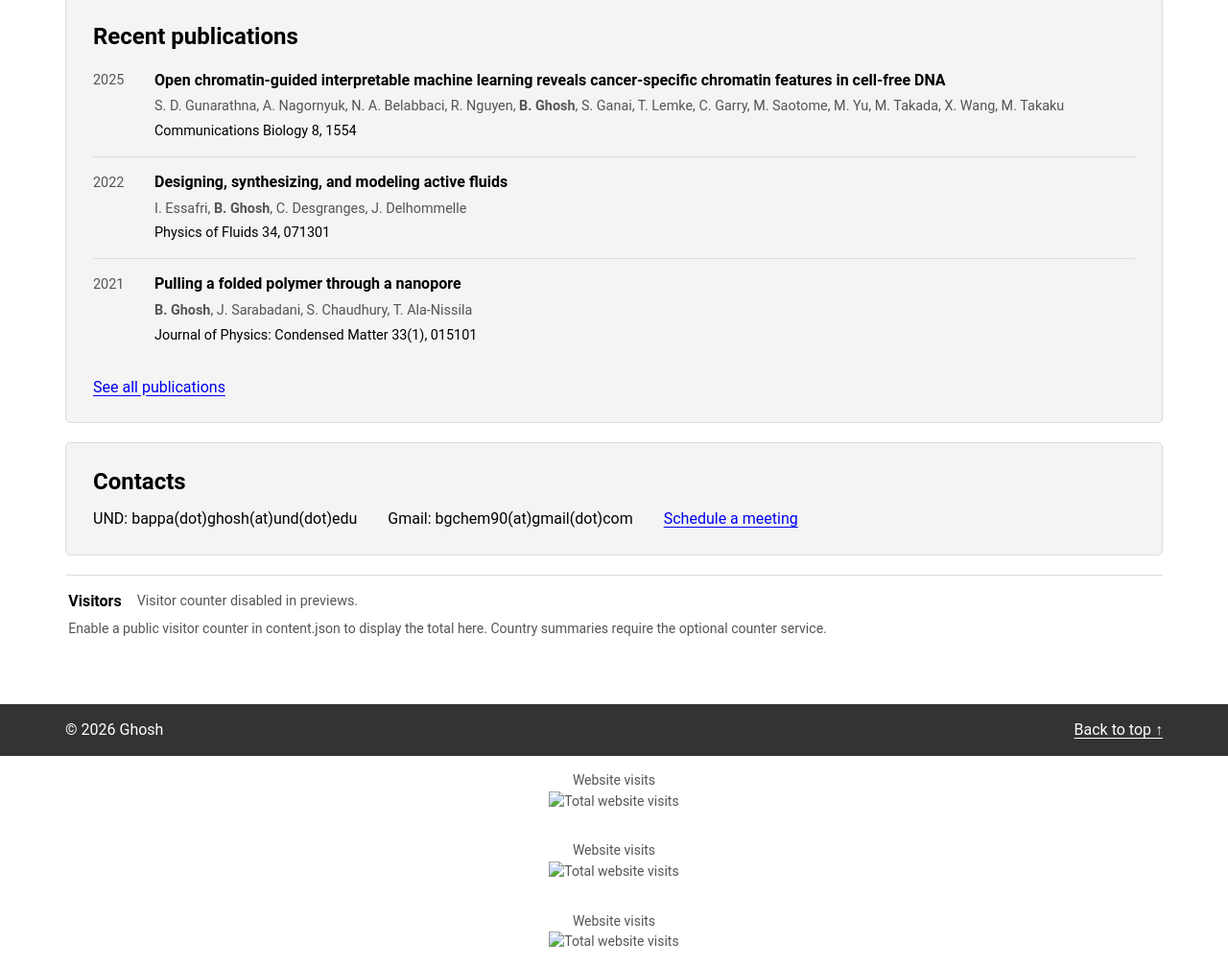
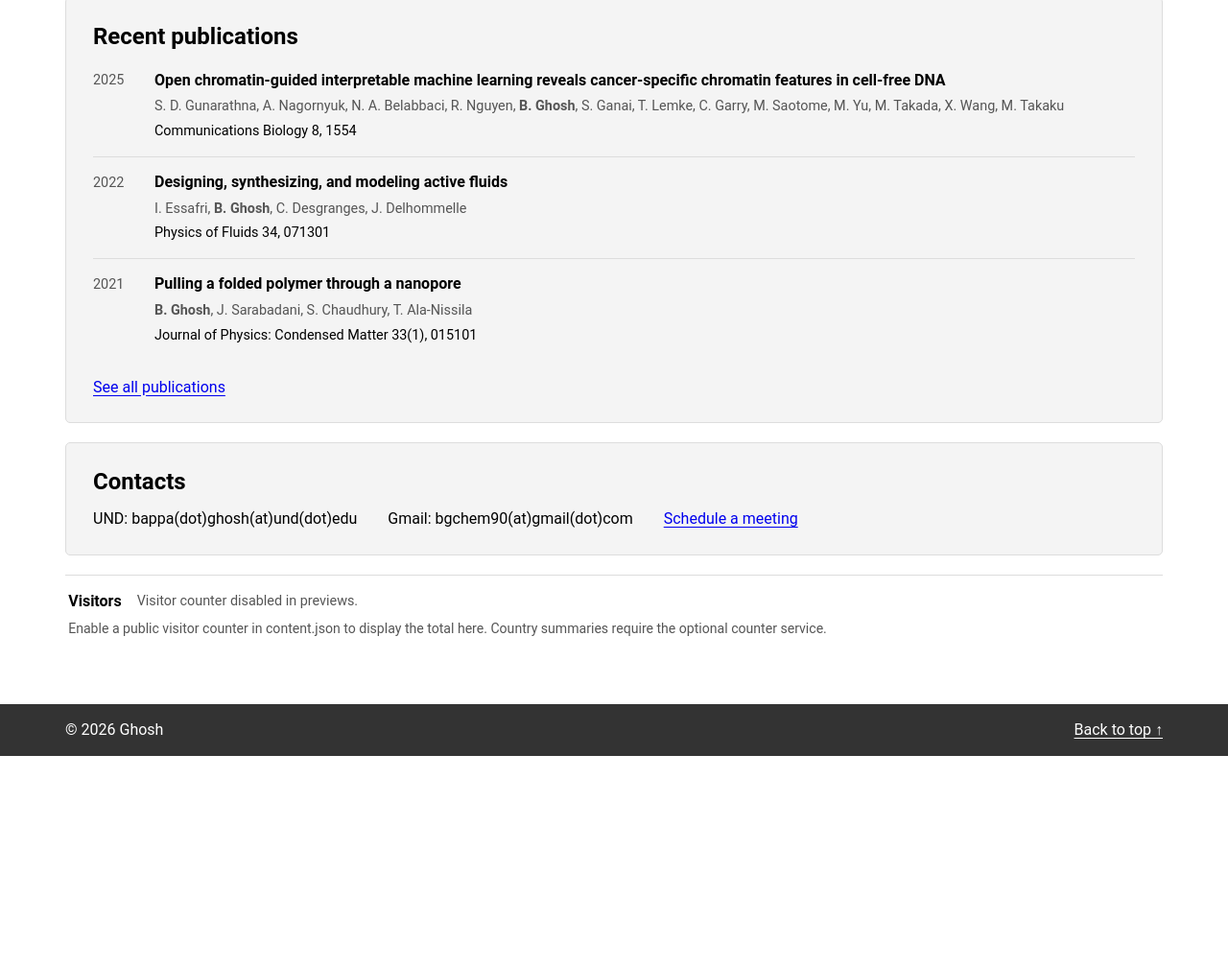
Before and after one commit to omegabappa/omegabappa.github.io, a plain HTML site: page index.html in a window 1280 px wide. Shown: the part 2399-3407 px from the top of the page at 96% size. After the commit the page ends 3187 px from the top, so only its background shows below. Drawn offline with Linux system fonts and the light colour scheme.

Commit message:
Remove duplicate website visit sections
Removed multiple duplicate website visit sections from the footer.

```diff
--- a/index.html
+++ b/index.html
@@ -66,36 +66,4 @@
 <a href="#about">Back to top ↑</a>
 </div></footer>
 
-
-<div style="text-align:center; padding:15px; font-size:14px; color:#555;">
-  Website visits
-  <div>
-    <img
-      src="https://omegabappa.goatcounter.com/counter/TOTAL.svg?no_branding=1"
-      alt="Total website visits"
-      style="max-width:100%; height:auto;">
-  </div>
-</div>
-
-
-<div style="text-align:center; padding:15px; font-size:14px; color:#555;">
-  Website visits
-  <div>
-    <img
-      src="https://omegabappa.goatcounter.com/counter/TOTAL.svg?no_branding=1"
-      alt="Total website visits"
-      style="max-width:100%; height:auto;">
-  </div>
-</div>
-
-<div style="text-align:center; padding:15px; font-size:14px; color:#555;">
-  Website visits
-  <div>
-    <img
-      src="https://omegabappa.goatcounter.com/counter/TOTAL.svg?no_branding=1"
-      alt="Total website visits"
-      style="max-width:100%; height:auto;">
-  </div>
-</div>
-
 </body></html>
```
